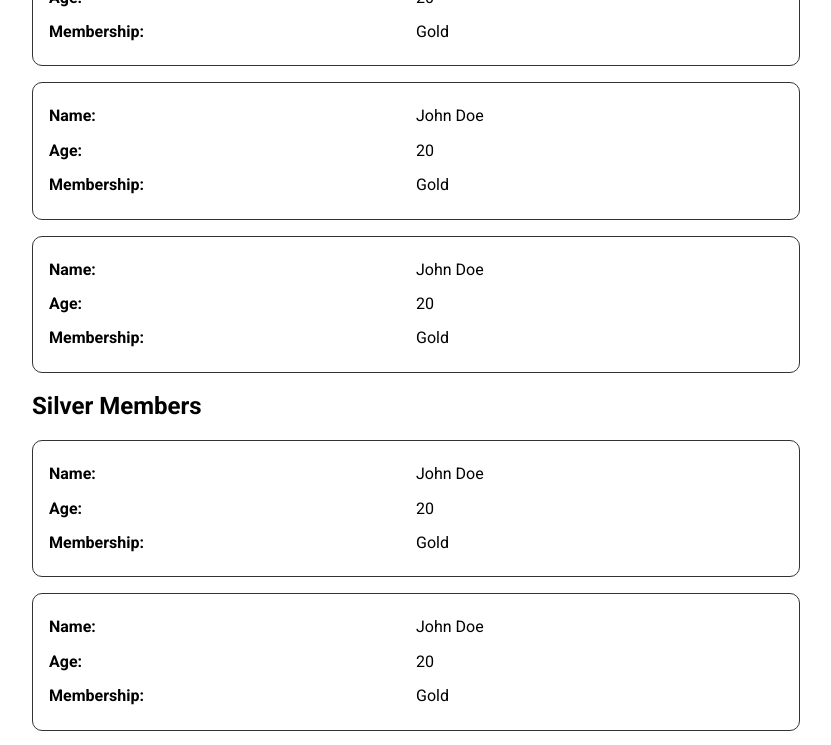
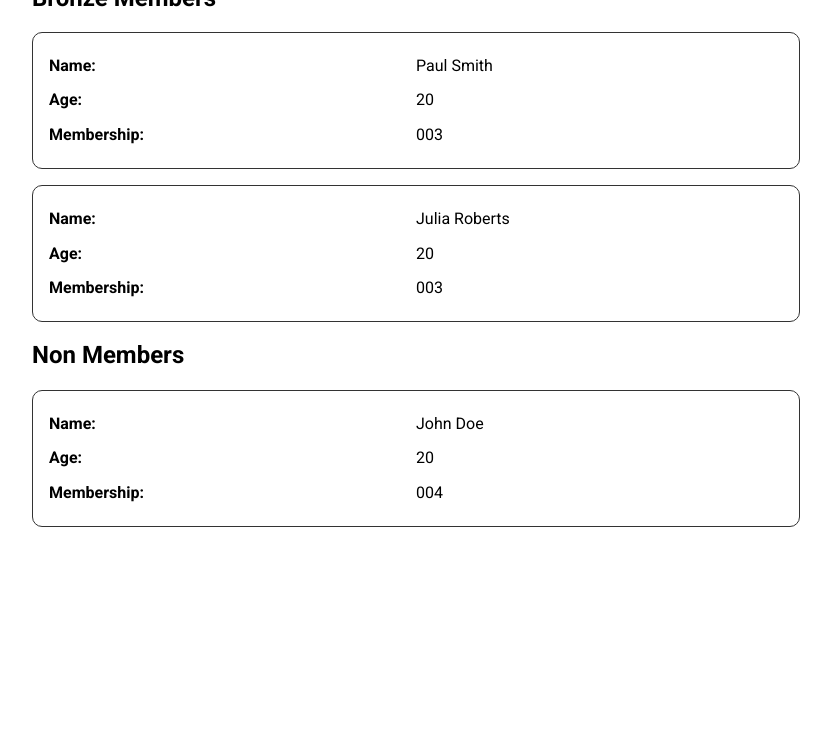
Before and after one commit to rastim26/lovetovisit-fdtest, a React (Vite) app: page /task5 in a window 1280 px wide. Shown: the part 920-1665 px from the top of the page, without its empty margins (224-1055 px from the left). After the commit the page ends 1463 px from the top, so only its background shows below. Built offline with nearby package versions, Linux system fonts and the light colour scheme.

Commit message:
feat: Complete Task 5

```diff
--- a/src/Views/Task5/Task5.tsx
+++ b/src/Views/Task5/Task5.tsx
@@ -2,12 +2,22 @@ import './task5.css'
 import { useAppSelector } from '../../store/store.ts'
 import { getUsers } from './selectors.ts'
 
-const Member = () => {
+interface MemberProps {
+    member: {
+        firstName: string
+        lastName: string
+        age: number
+        membership: string
+    }
+}
+
+const Member = ({member}: MemberProps) => {
+    const { firstName, lastName, age, membership } = member;
     return (
         <div className="member">
-            <span>Name:</span> <span>John Doe</span>
-            <span>Age:</span> <span>20</span>
-            <span>Membership:</span> <span>Gold</span>
+            <span>Name:</span> <span>{firstName + ' ' + lastName}</span>
+            <span>Age:</span> <span>{age}</span>
+            <span>Membership:</span> <span>{membership}</span>
         </div>
     )
 }
@@ -18,26 +28,34 @@ const Task5 = () => {
         <div className="task5">
             <section data-testid="gold-member">
                 <h2>Gold Members</h2>
-                {members.map((member) => (
-                    <Member />
+                {members.filter((member) => (
+                    member.membership === '001'
+                )).map((member, index) => (
+                    <Member key={index} member={member} />
                 ))}
             </section>
             <section data-testid="silver-member">
                 <h2>Silver Members</h2>
-                {members.map((member) => (
-                    <Member />
+                {members.filter((member) => (
+                    member.membership === '002'
+                )).map((member, index) => (
+                    <Member key={index} member={member} />
                 ))}
             </section>
             <section data-testid="bronze-member">
                 <h2>Bronze Members</h2>
-                {members.map((member) => (
-                    <Member />
+                {members.filter((member) => (
+                    member.membership === '003'
+                )).map((member, index) => (
+                    <Member key={index} member={member} />
                 ))}
             </section>
             <section data-testid="non-member">
                 <h2>Non Members</h2>
-                {members.map((member) => (
-                    <Member />
+                {members.filter((member) => (
+                    member.membership === '004'
+                )).map((member, index) => (
+                    <Member key={index} member={member} />
                 ))}
             </section>
         </div>
```
